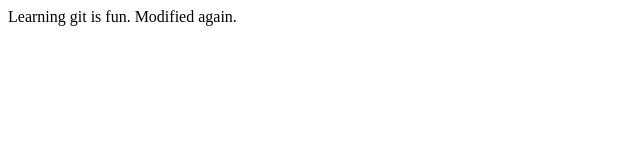
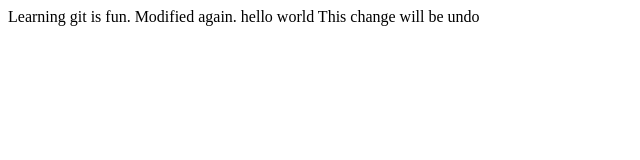
Before and after one commit to M-Saqib-K/demo-repo, a plain HTML site: page index.html in a window 1280 px wide. Shown: the whole page, without its empty margins (0-640 px from the left). Drawn offline with Linux system fonts and the light colour scheme.

Commit message:
Updated everything

```diff
--- a/index.html
+++ b/index.html
@@ -10,6 +10,8 @@
 
     Learning git is fun.
     Modified again.
-
+    hello
+    world
+    This change will be undo
 </body>
 </html>
```
